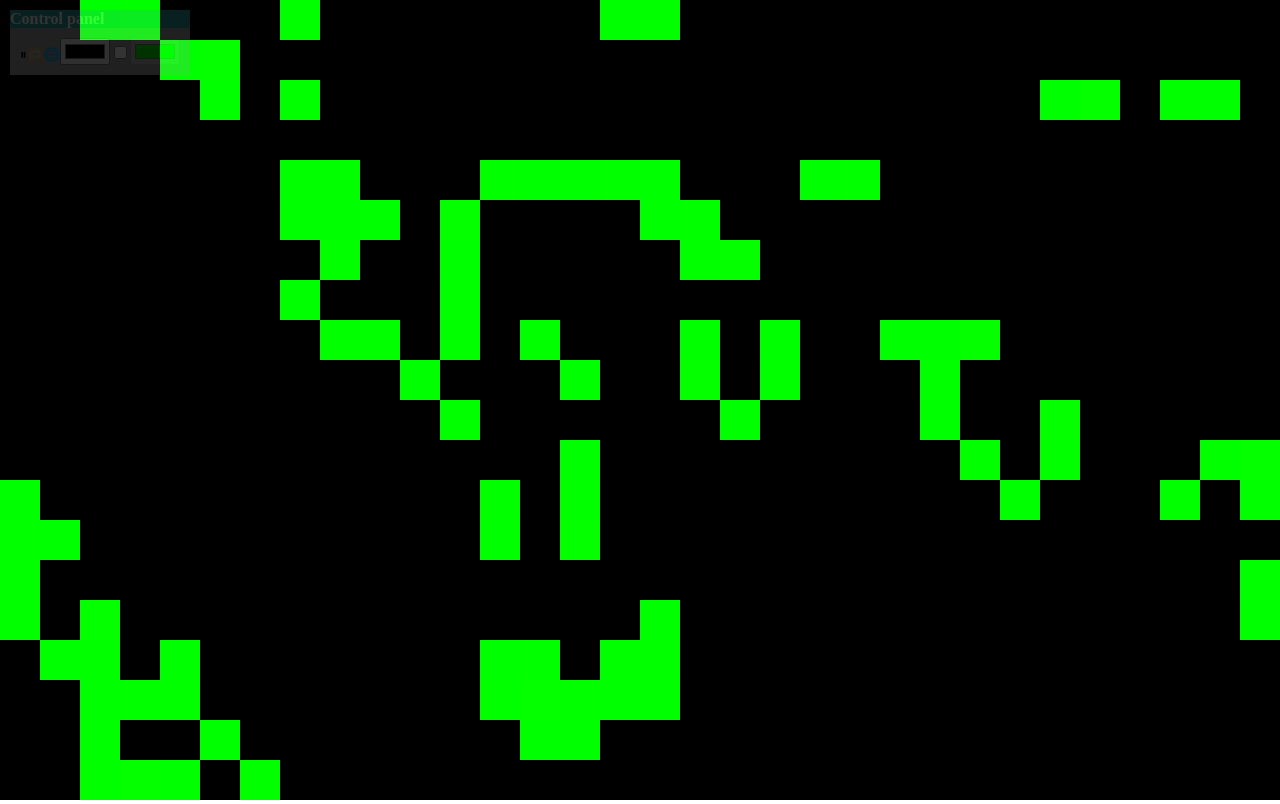
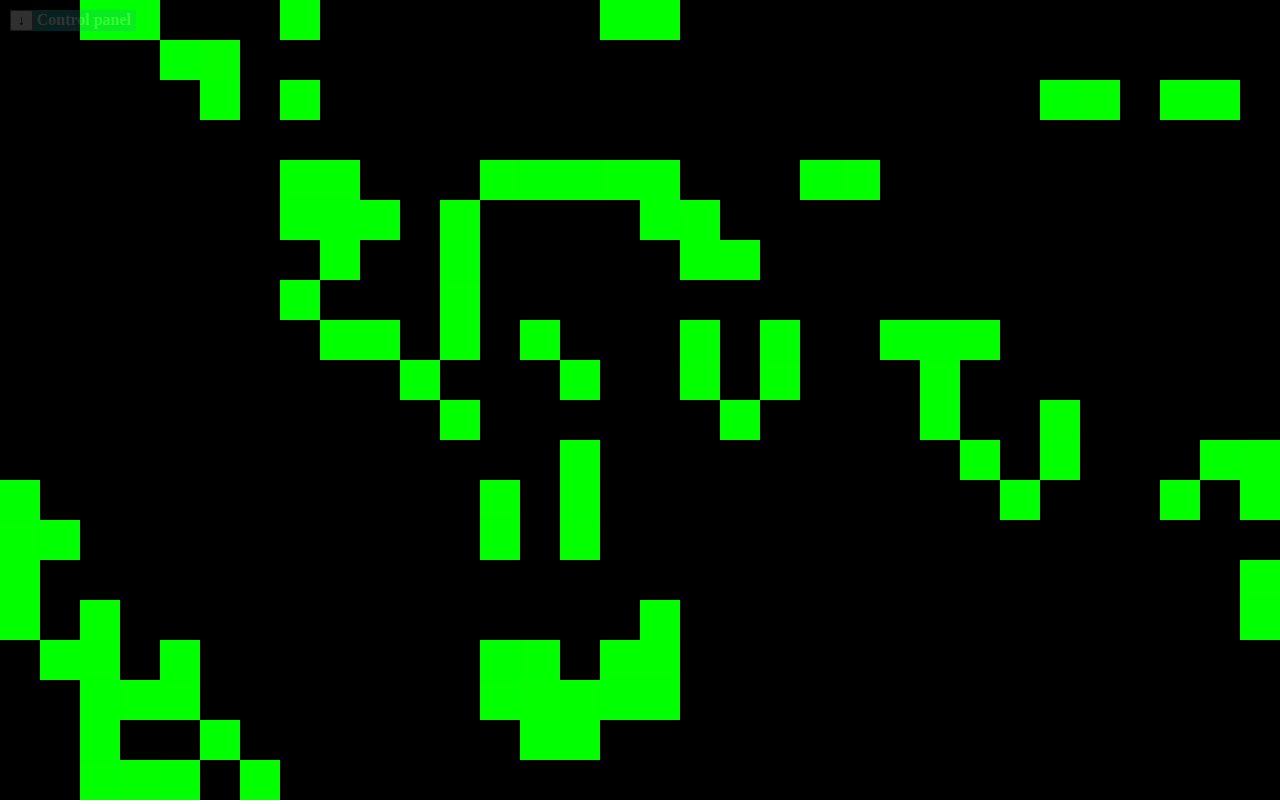
Before and after one commit to PavelZurek/game-of-life-2, a Vue app: page / in a window 1280 px wide. Built offline with nearby package versions, Linux system fonts and the light colour scheme.

Commit message:
Toggle control panel

```diff
--- a/src/components/GameOfLife.vue
+++ b/src/components/GameOfLife.vue
@@ -2,9 +2,13 @@
   <div>
     <div id="controlPanel">
       <div id="controlPanelHeader">
+        <button :title="controlPanelCollapsed ? 'Show control panel' : 'Hide control panel'"
+                v-on:click="onControlPanelCollapseClick">{{ controlPanelCollapsed ? '&darr;' : '&uarr;' }}</button>
         Control panel
       </div>
 
+      <div id="controlPanelBody"
+           v-if="!this.controlPanelCollapsed">
         <button title="Play/Pause"
                 v-on:click="onPausePlayButtonClick">⏸</button>
         <button title="Step"
@@ -27,6 +31,7 @@
                v-on:change="draw"
                v-bind:disabled="!style.useCustomCellColor" />
       </div>
+    </div>
     <canvas id="canvas"
             v-on:click="onCanvasMoveOrClick"
             v-on:mousemove="onCanvasMoveOrClick"></canvas>
@@ -46,6 +51,7 @@
         canvasElement: undefined,
         canvas: undefined,
         intervalId: undefined,
+        controlPanelCollapsed: true,
         style: {
           cellSize: 40,
           showGrid: false,
@@ -67,6 +73,9 @@
       this.pausePlay();
     },
     methods: {
+      onControlPanelCollapseClick() {
+        this.controlPanelCollapsed = !this.controlPanelCollapsed;
+      },
       onGridButtonClick() {
         this.style.showGrid = !this.style.showGrid;
         if (!this.intervalId) {
@@ -224,23 +233,26 @@
 </script>
 
 <style scoped>
-#controlPanelHeader {
-  background-color: #31a19f;
-  color: #ffffff;
-  font-weight: bold;
-  cursor: move;
-  margin: -10px -10px 10px -10px;
-}
 #controlPanel {
   position: absolute;
-  padding: 10px;
+  padding: 0;
   opacity: 0.2;
   background-color: #A1A1A1;
 }
 #controlPanel:hover {
   opacity: 0.8;
 }
-#controlPanel > button {
+#controlPanelHeader {
+  background-color: #31a19f;
+  color: #ffffff;
+  font-weight: bold;
+  cursor: move;
+  padding-right: 5px;
+}
+#controlPanelBody {
+  margin: 10px;
+}
+#controlPanelBody > button {
   padding: 0;
   background: transparent;
   border: none !important;
```
Lines whose indentation alone changed are shown as unchanged.
